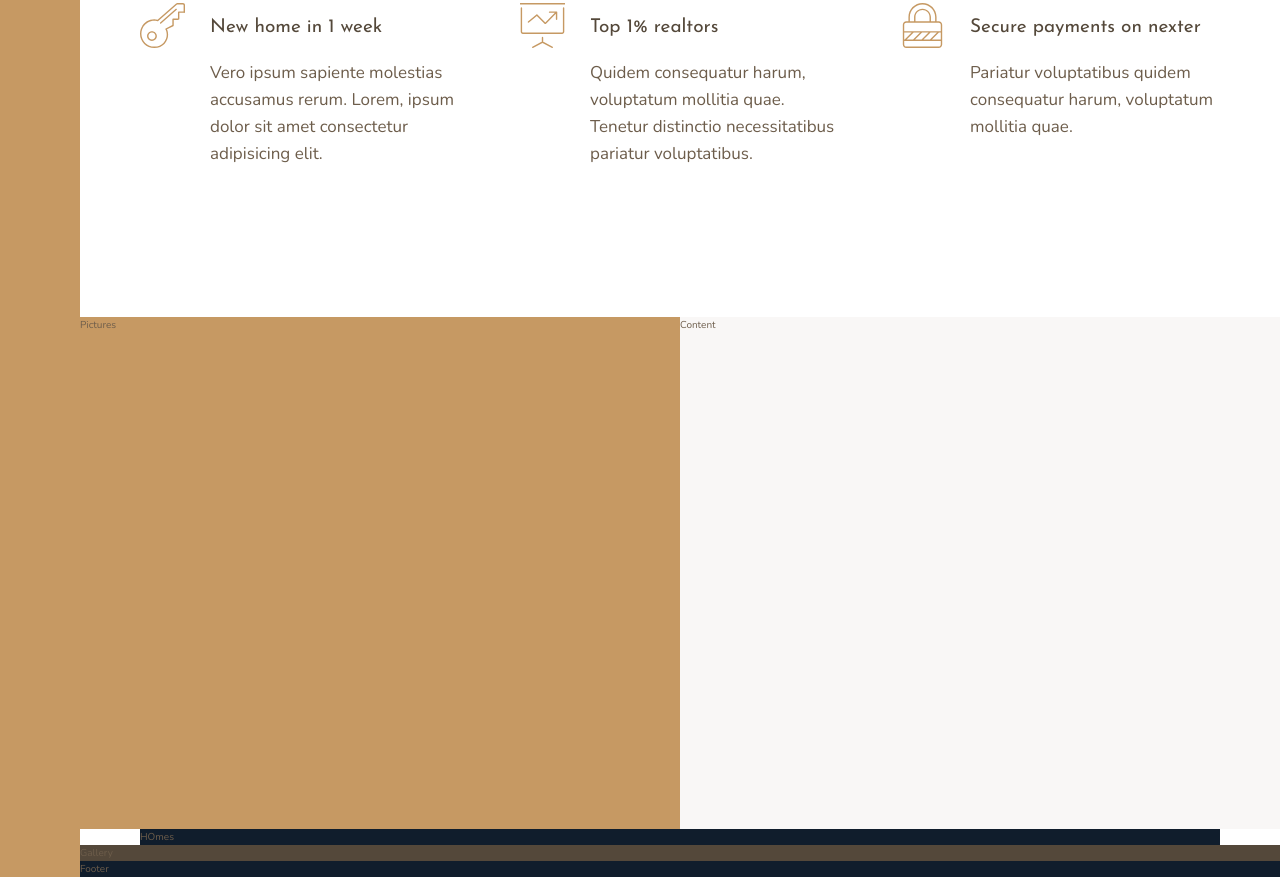
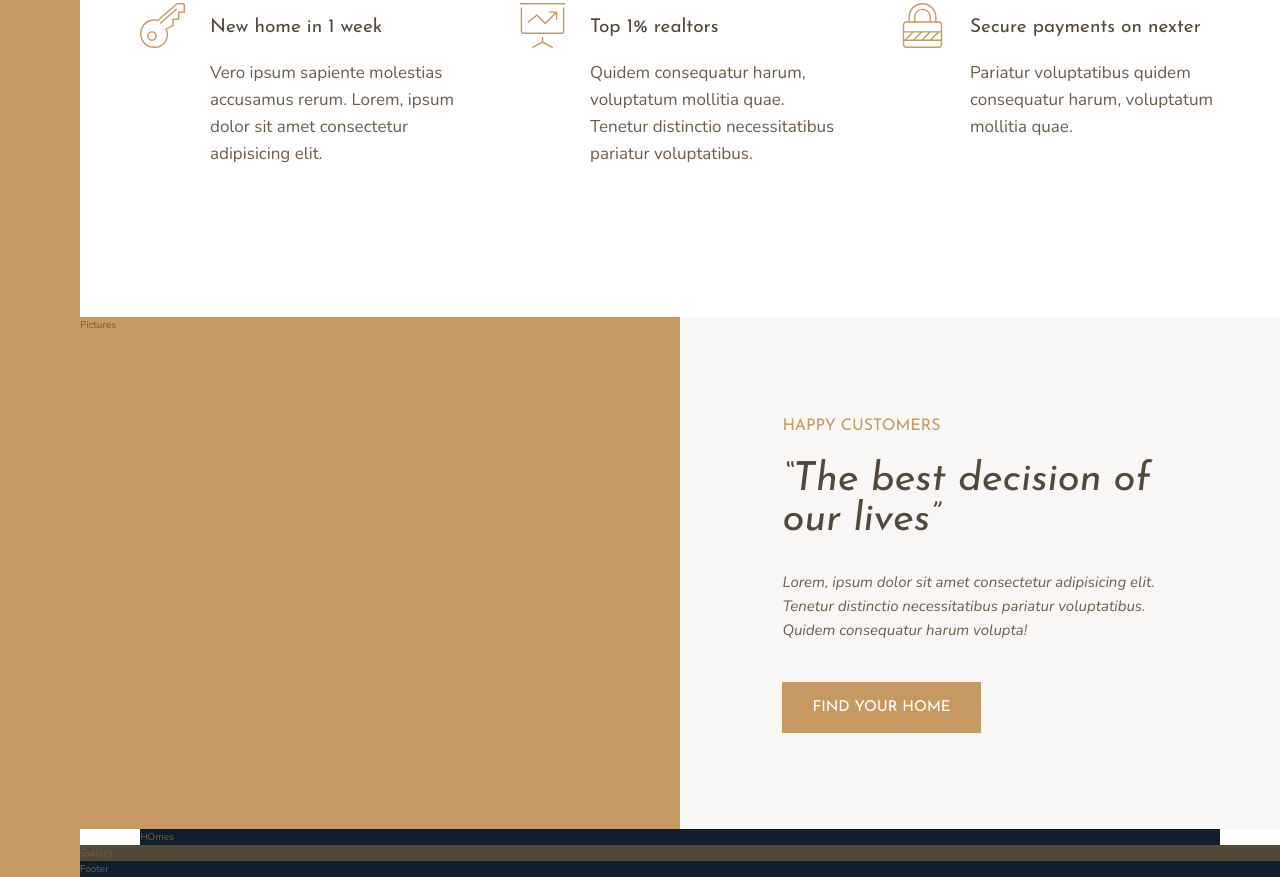
Before and after one commit to sayashchaudhary/nextor-grid, a website: page index.html in a window 1280 px wide. Shown: the part 991-1868 px from the top of the page. Drawn offline with nearby package versions, Linux system fonts and the light colour scheme.

Commit message:
[STORY] content

```diff
--- a/index.html
+++ b/index.html
@@ -94,7 +94,13 @@
     Pictures
 </div>
 <div class="story__content">
-    Content
+    <h3 class="heading-3 mb-sm">Happy Customers</h3>
+    <h2 class="heading-2 heading-2--dark mb-md">&ldquo;The best decision of our lives&rdquo;</h2>
+    <p class="story__text">
+        Lorem, ipsum dolor sit amet consectetur adipisicing elit. Tenetur distinctio necessitatibus pariatur
+        voluptatibus. Quidem consequatur harum volupta!
+    </p>
+    <button class="btn">Find your home</button>
 </div>
 <section class="homes">
     HOmes
--- a/sass/_story.scss
+++ b/sass/_story.scss
@@ -8,5 +8,22 @@
   &__content {
     background-color: $color-grey-light-1;
     grid-column: col-start 5 / full-end;
+    padding: 6rem 8vw;
+    //by flexbox
+    display: flex;
+    flex-direction: column;
+    justify-content: center;
+    align-items: flex-start;
+
+    //by grid
+    //display: grid;
+    //align-items: center;
+    //justify-items: start;
+  }
+
+  &__text {
+    font-size: 1.5rem;
+    font-style: italic;
+    margin-bottom: 4rem;
   }
 }
--- a/sass/_typography.scss
+++ b/sass/_typography.scss
@@ -9,10 +9,24 @@
 
 .heading-2 {
   @extend %heading;
+  font-size: 4rem;
+  font-style: italic;
+  line-height: 1;
+
+  &--light {
+    color: $color-grey-light-1;
+  }
+
+  &--dark {
+    color: $color-grey-dark-1;
+  }
 }
 
 .heading-3 {
   @extend %heading;
+  font-size: 1.6rem;
+  color: $color-primary;
+  text-transform: uppercase;
 }
 
 .heading-4 {
@@ -27,3 +41,32 @@
     color: $color-grey-dark-1;
   }
 }
+
+.btn {
+  background-color: $color-primary;
+  color: #fff;
+  border: none;
+  border-radius: 0;
+  font-family: $font-display;
+  font-size: 1.5rem;
+  text-transform: uppercase;
+  padding: 1.8rem 3rem;
+  cursor: pointer;
+  transition: all .2s;
+
+  &:hover {
+    background-color: $color-primary-dark;
+  }
+}
+
+.mb-sm {
+  margin-bottom: 2rem;
+}
+
+.mb-md {
+  margin-bottom: 3rem;
+}
+
+.mb-lg {
+  margin-bottom: 4rem;
+}
```
Also changed, not shown: css/style.css.
